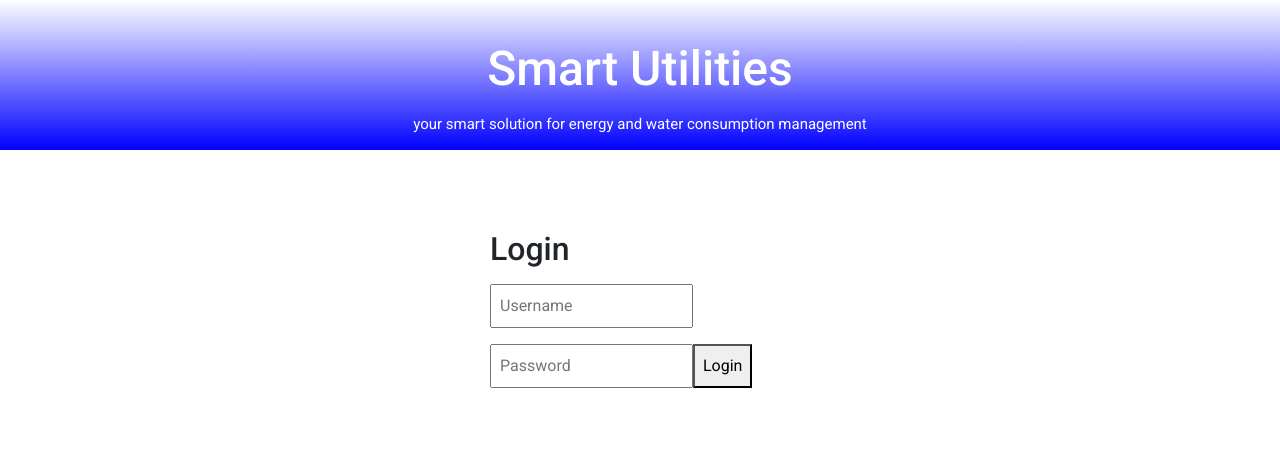
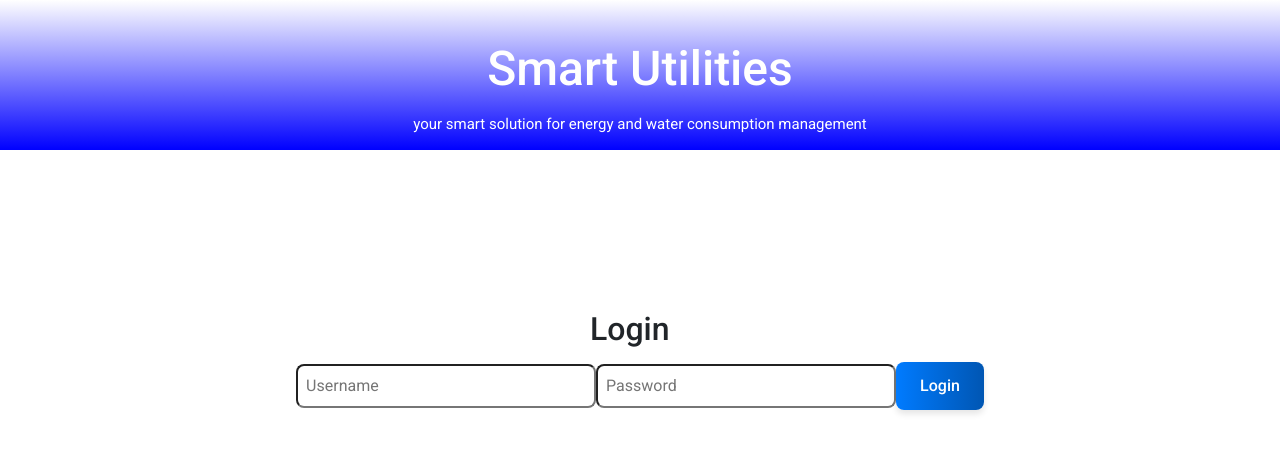
Before and after one commit to FrotaLucas/smart-utilities-management-system, an Angular app: page /login in a window 1280 px wide. Shown: the top 452 px of the page. Built offline with nearby package versions, Linux system fonts and the light colour scheme.

Commit message:
refactor style of loginComponent

```diff
--- a/src/app/pages/login/login.component.css
+++ b/src/app/pages/login/login.component.css
@@ -1,10 +1,47 @@
    .login-container {
-      max-width: 300px;
-      margin: 5rem auto;
+     margin-top: 10rem;
+     margin-right: auto;
+     margin-bottom: 5rem;
+     margin-left: auto;
+
      display: flex;
      flex-direction: column;
+     align-items: center;
    }
-    input, button {
+
+   h2 {
+     width: 100px;
+   }
+
+   .form-container {
+     display: flex;
+     flex-direction: column;
+
+   }
+
+   input {
+     width: 300px;
      margin: 0.5rem 0;
      padding: 0.5rem;
+     border-radius: 8px;
+     width: 300px;
    }
+
+
+   .login-container button {
+     background: linear-gradient(90deg, #007BFF, #0056b3);
+     color: white;
+     padding: 12px 24px;
+     border: none;
+     border-radius: 8px;
+     font-size: 1rem;
+     font-weight: 500;
+     cursor: pointer;
+     box-shadow: 0 4px 6px rgba(0, 0, 0, 0.1);
+     transition: background 0.3s ease, transform 0.2s ease;
+   }
+
+   .login-container button:hover {
+     background: linear-gradient(90deg, #0056b3, #004494);
+     transform: translateY(-2px);
+   }
```
Lines whose indentation alone changed are shown as unchanged.
